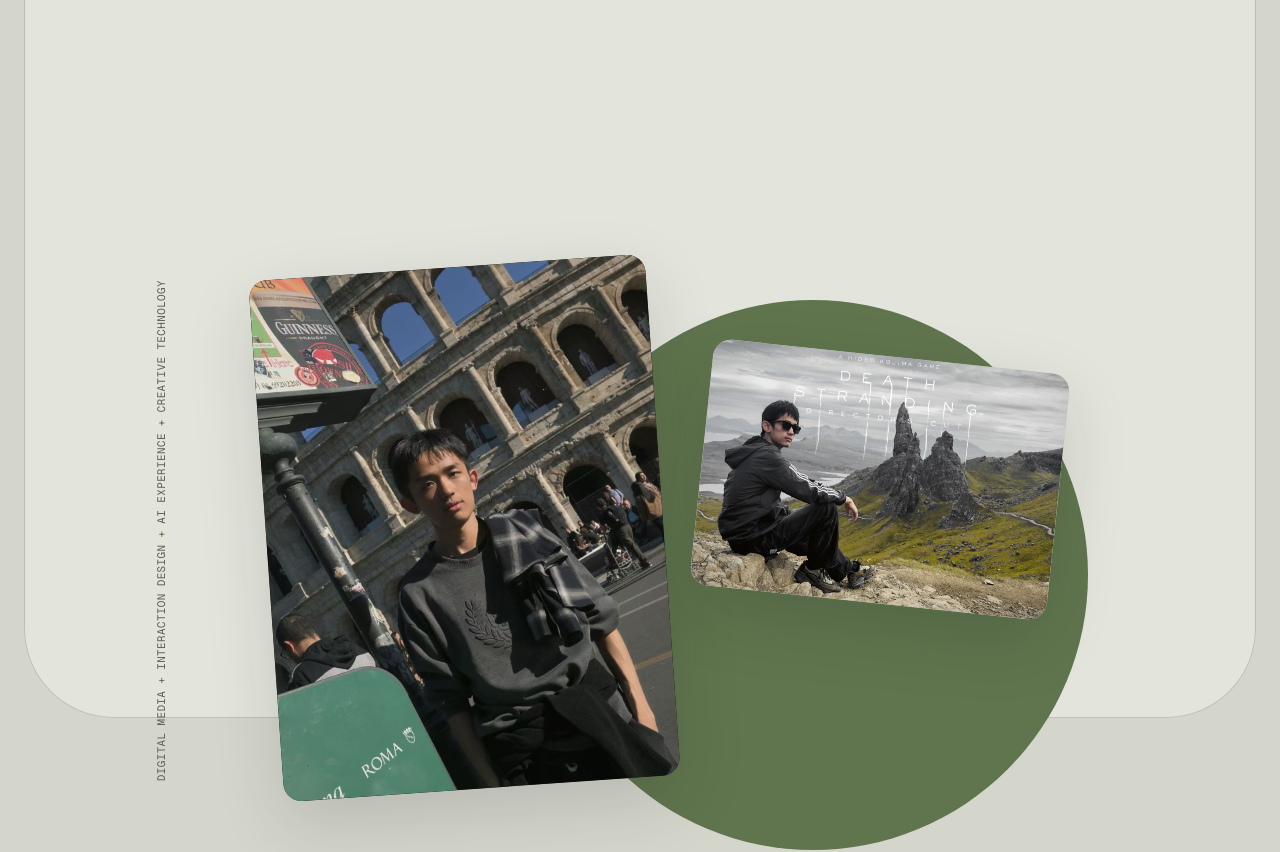
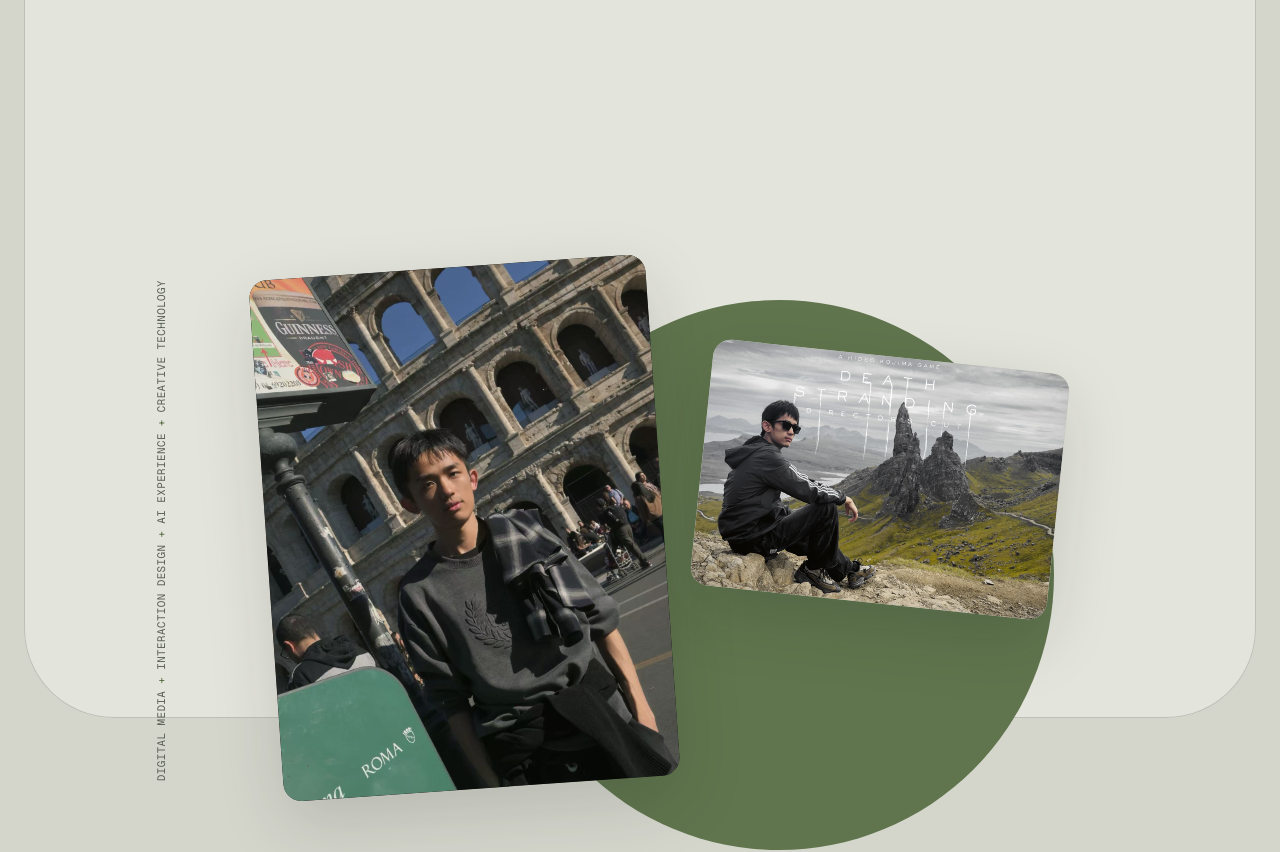
Before and after one commit to youngchen1233214399-afk/portfolio, a Next.js app: page / in a window 1280 px wide. Shown: the part 2291-3143 px from the top of the page. Built offline with nearby package versions, Linux system fonts and the light colour scheme.

Commit message:
Shift about accent left

```diff
--- a/components/about.module.css
+++ b/components/about.module.css
@@ -109,7 +109,7 @@
 .accentDisc {
   position: absolute;
   bottom: -12%;
-  left: 41%;
+  left: 38%;
   width: min(43vw, 650px);
   aspect-ratio: 1;
   border-radius: 50%;
@@ -204,7 +204,7 @@
   }
 
   .accentDisc {
-    left: 34%;
+    left: 31%;
     width: min(64vw, 590px);
   }
 }
```
